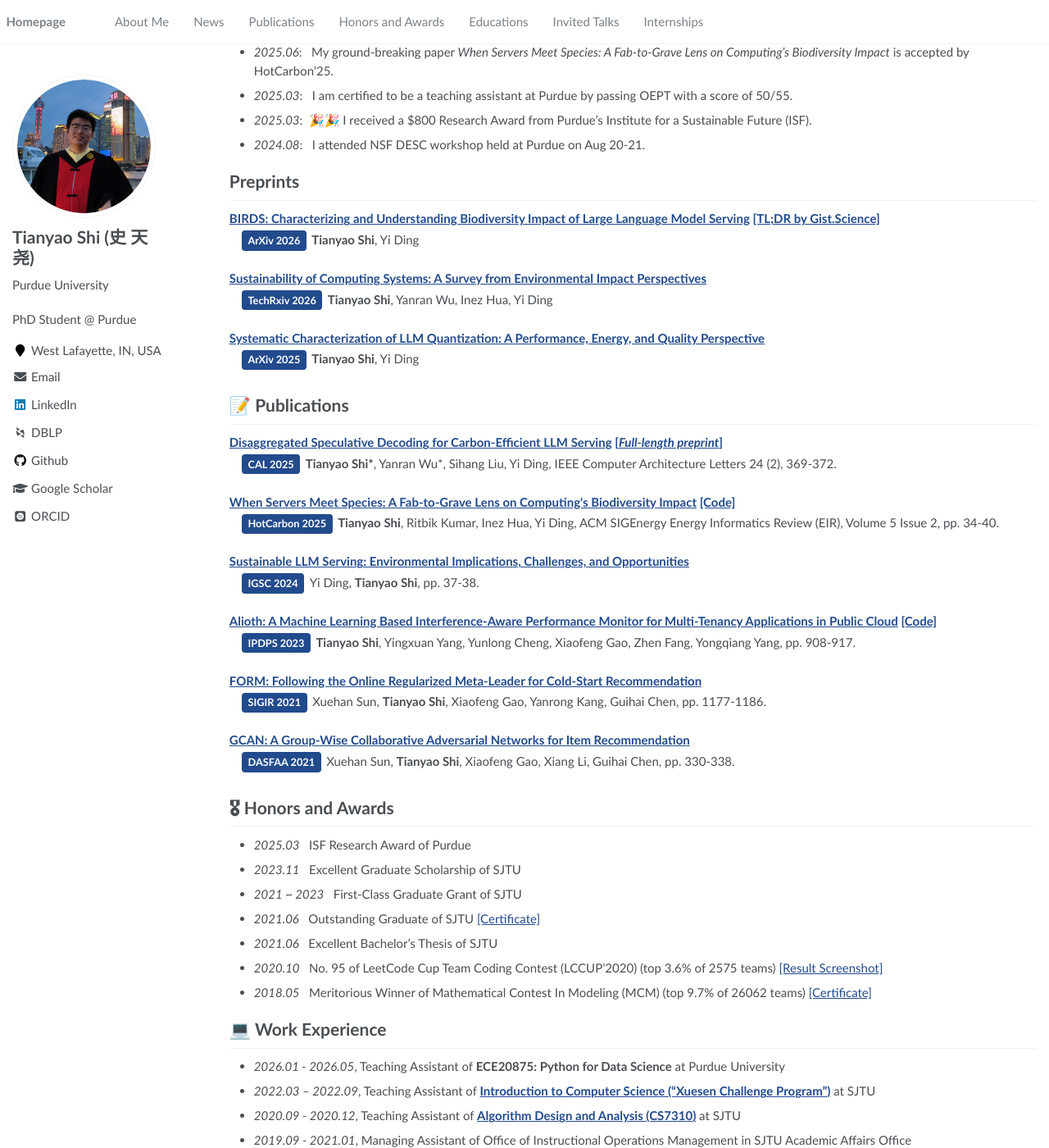
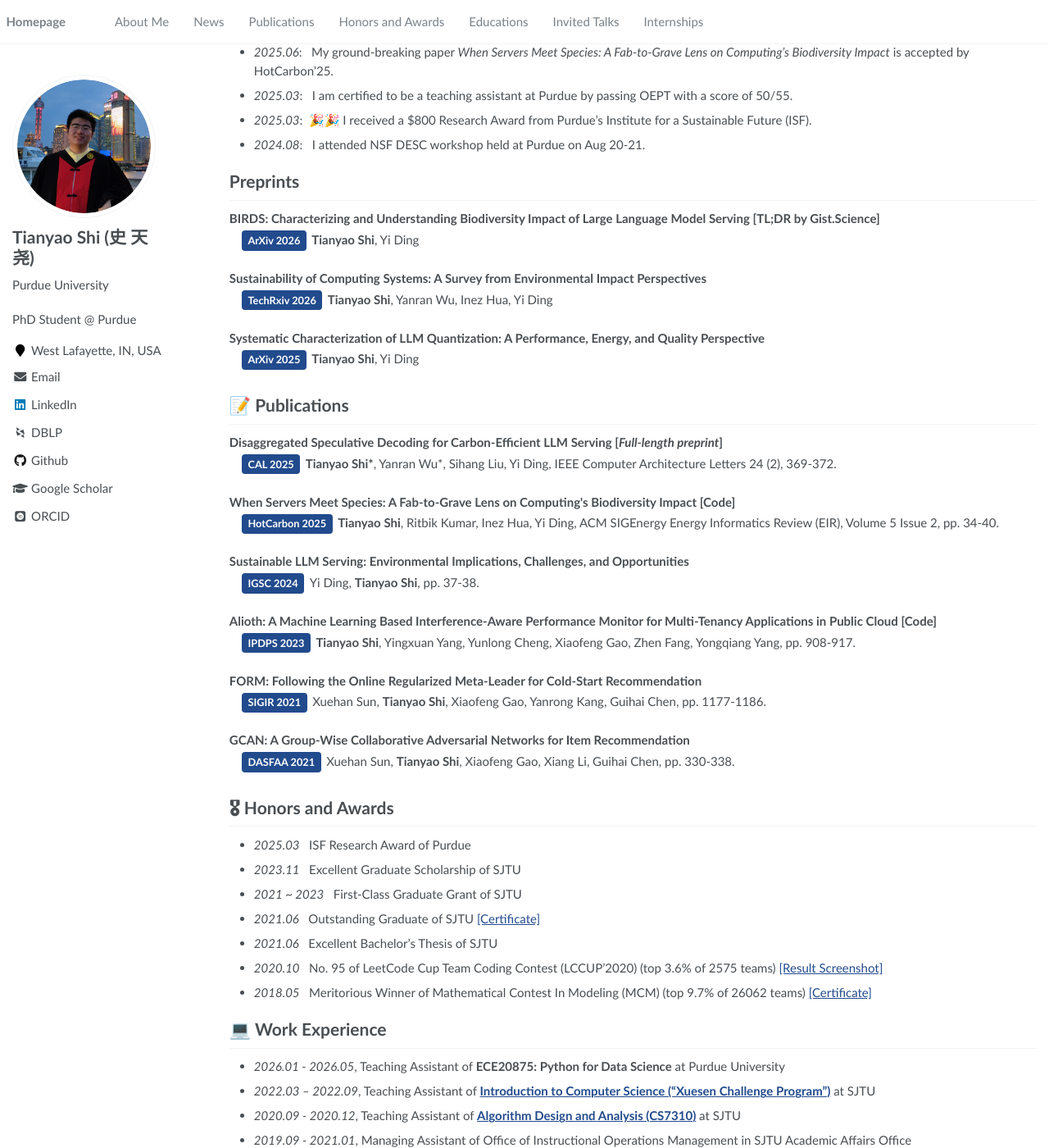
Before and after one commit to StHowling/sthowling.github.io, a Jekyll site: the page built from _pages/about.md, in a window 1280 px wide and 1400 px high, scrolled down 272 px. Shown: the whole window at 82% size. Built offline with Jekyll 4.4.1, drawn with Linux system fonts in a browser that asks for light colours; some web fonts are replaced.

Commit message:
Enhance publication title links with improved styling and hover effects

```diff
--- a/assets/css/main.scss
+++ b/assets/css/main.scss
@@ -119,6 +119,19 @@ h1:before, .anchor:before {
 .pub-title {
     font-weight: bold;
     margin-bottom: 0.2rem;
+
+    a {
+        color: inherit; // Use the standard text color instead of blue
+        text-decoration: none; // Remove base underline
+        border-bottom: none; // Catch variations of link underlines
+        box-shadow: none; // Catch variations of link underlines
+        transition: color 0.2s ease-in-out;
+    }
+
+    a:hover {
+        color: $info-color; // Turn theme blue on hover
+        text-decoration: none;
+    }
 }
 .pub-info {
     display: flex;
```
